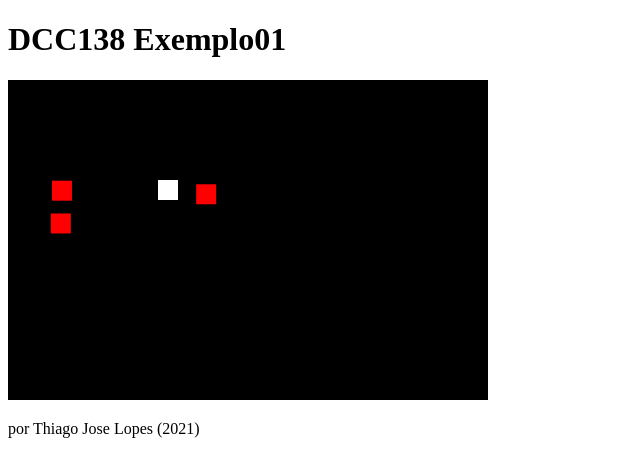
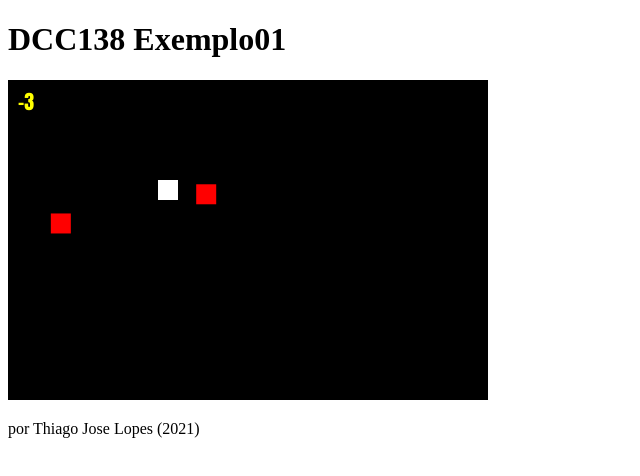
Before and after one commit to ufjf-dcc104/ufjf-dcc138-2021-3ere-atv1-Thiago-JLopes, a plain HTML site: page index.html in a window 1280 px wide. Shown: the full height of the page, 0-640 px from the left. Drawn offline with Linux system fonts and the light colour scheme.

Commit message:
Adiciona placar e colisão entre sprites.

```diff
--- a/index.html
+++ b/index.html
@@ -15,6 +15,7 @@
       let ctx = canvas.getContext("2d");
       canvas.width = 480;
       canvas.height = 320;
+      let pontos = 0;
       let p = {
         x: 150,
         vx: 0,
@@ -87,7 +88,28 @@
           sprite.mover?.();
           //Desenha elementos
           sprite.desenhar();
+
+          if (colidiram(o, sprite) && o !== sprite) {
+            o.x = -1000;
+            o.y = -1000;
+            o.vx = 0;
+            o.ax = 0;
+            sprite.x = 1000;
+            sprite.vx = 100;
+            sprite.ax = 0;
+            pontos++;
+          }
+
+          if (colidiram(p, sprite) && o !== sprite) {
+            sprite.x = 1000;
+            sprite.vx = 100;
+            sprite.ax = 0;
+            pontos -= 3;
+          }
         }
+        ctx.fillStyle = "yellow";
+        ctx.font = "20px Impact";
+        ctx.fillText(pontos, 10, 30);
 
         requestAnimationFrame(desenha);
         t0 = t;
@@ -118,7 +140,6 @@
       addEventListener("keyup", teclaSolta);
       //Adiciona controle de velocidades
       function teclaPressionada(event) {
-        console.log(event.key);
         switch (event.key) {
           case "ArrowUp":
             p.ay = -K;
@@ -150,7 +171,7 @@
             p.ax = 0;
             break;
           case " ":
-            if(o.x === -1000){
+            if (o.x === -1000) {
               o.x = p.x;
               o.y = p.y;
               o.vx = 200;
@@ -159,6 +180,15 @@
             break;
         }
       }
+
+      function colidiram(A, B) {
+        return !(
+          A.x > B.x + 20 ||
+          A.x + 20 < B.x ||
+          A.y > B.y + 20 ||
+          A.y + 20 < B.y
+        );
+      }
     </script>
   </body>
 </html>
```
